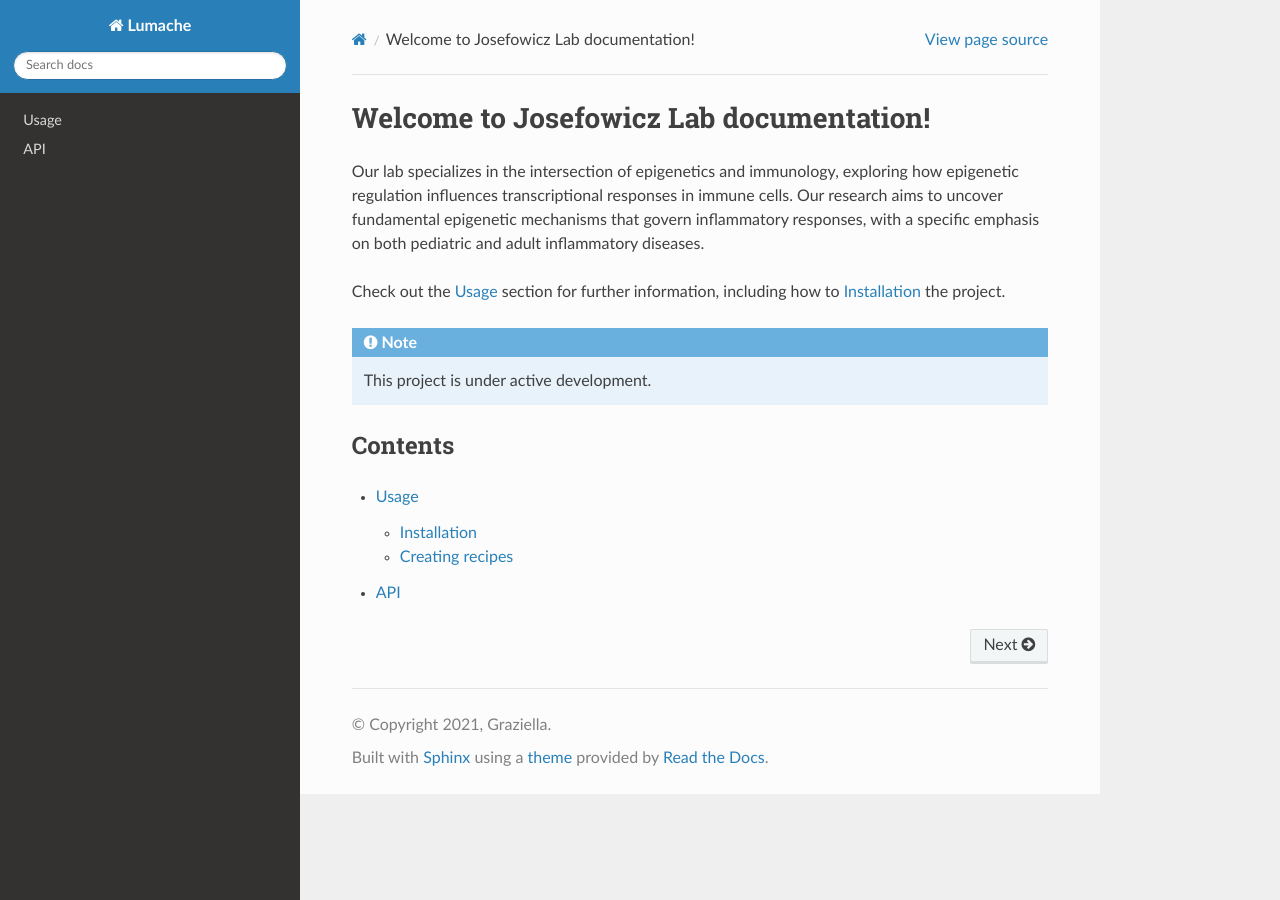
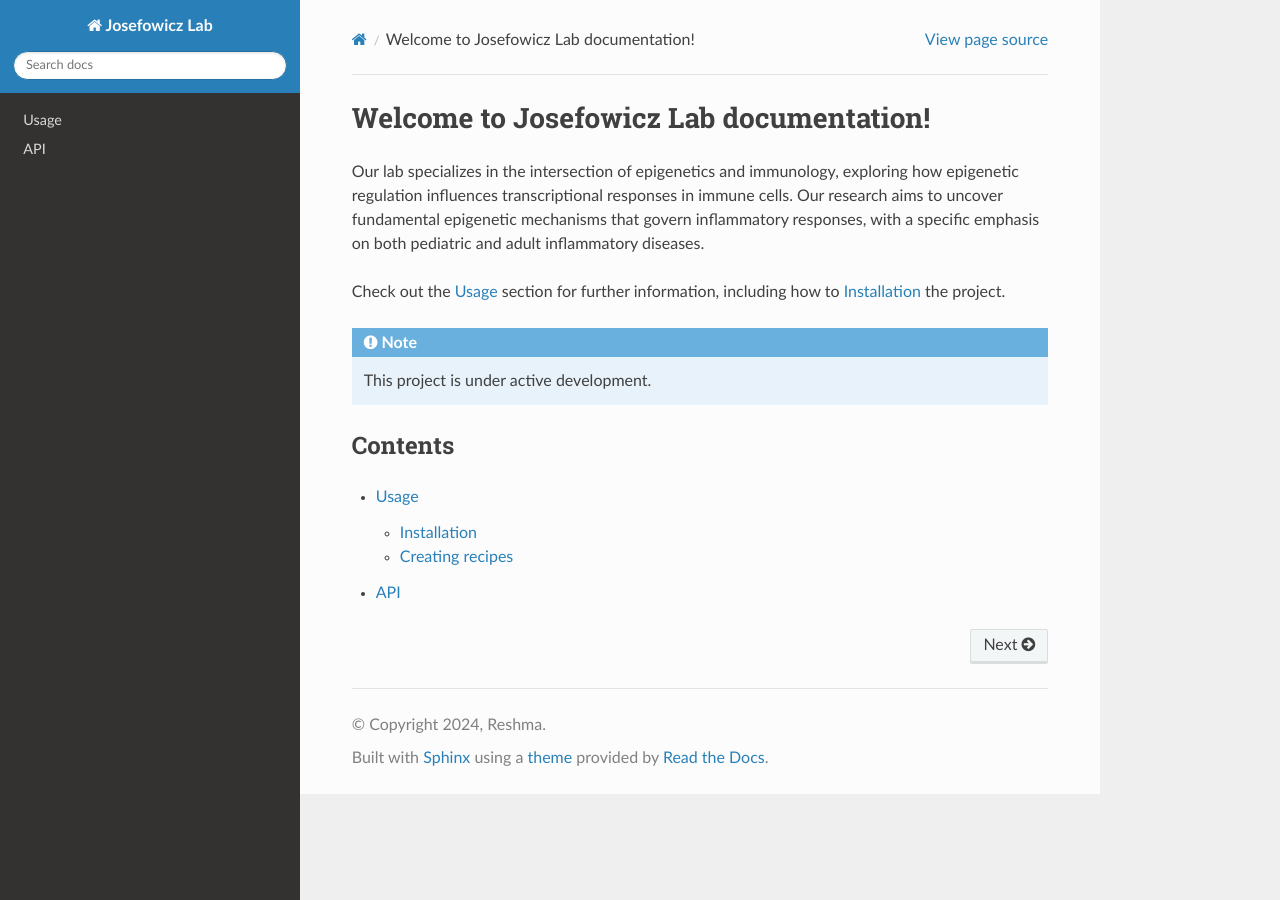
Before and after one commit to ReshmaRamaiah10/Josefowicz_lab_wiki, a Sphinx documentation site: the page built from docs/source/index.rst, in a window 1280 px wide. Built offline with Sphinx 7.4.7 and the Read the Docs theme 3.1.0, drawn with Linux system fonts in a browser that asks for light colours.

Commit message:
Update conf.py

```diff
--- a/docs/source/conf.py
+++ b/docs/source/conf.py
@@ -2,9 +2,9 @@
 
 # -- Project information
 
-project = 'Lumache'
-copyright = '2021, Graziella'
-author = 'Graziella'
+project = 'Josefowicz Lab'
+copyright = '2024, Reshma'
+author = 'Reshma Ramaiah'
 
 release = '0.1'
 version = '0.1.0'
```
